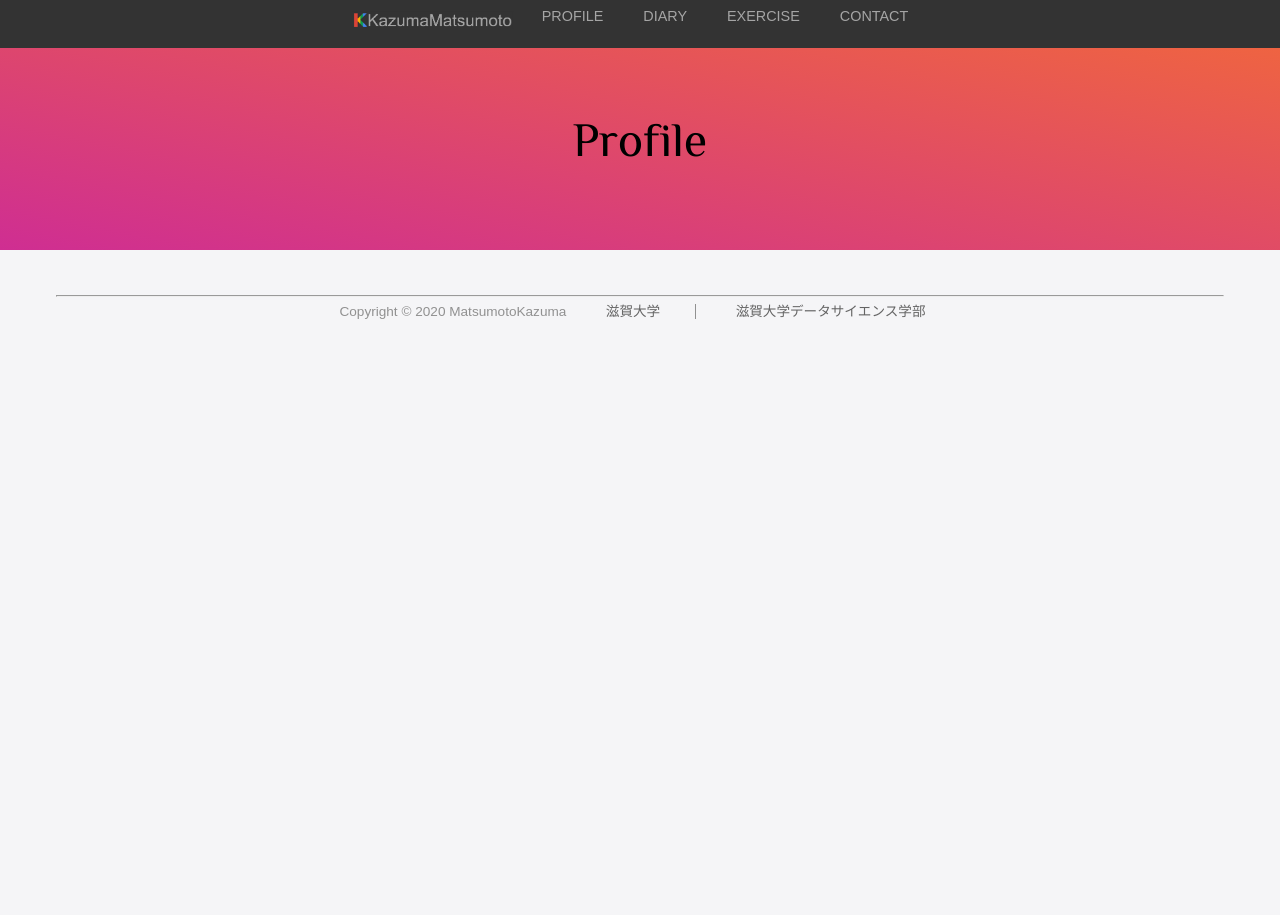
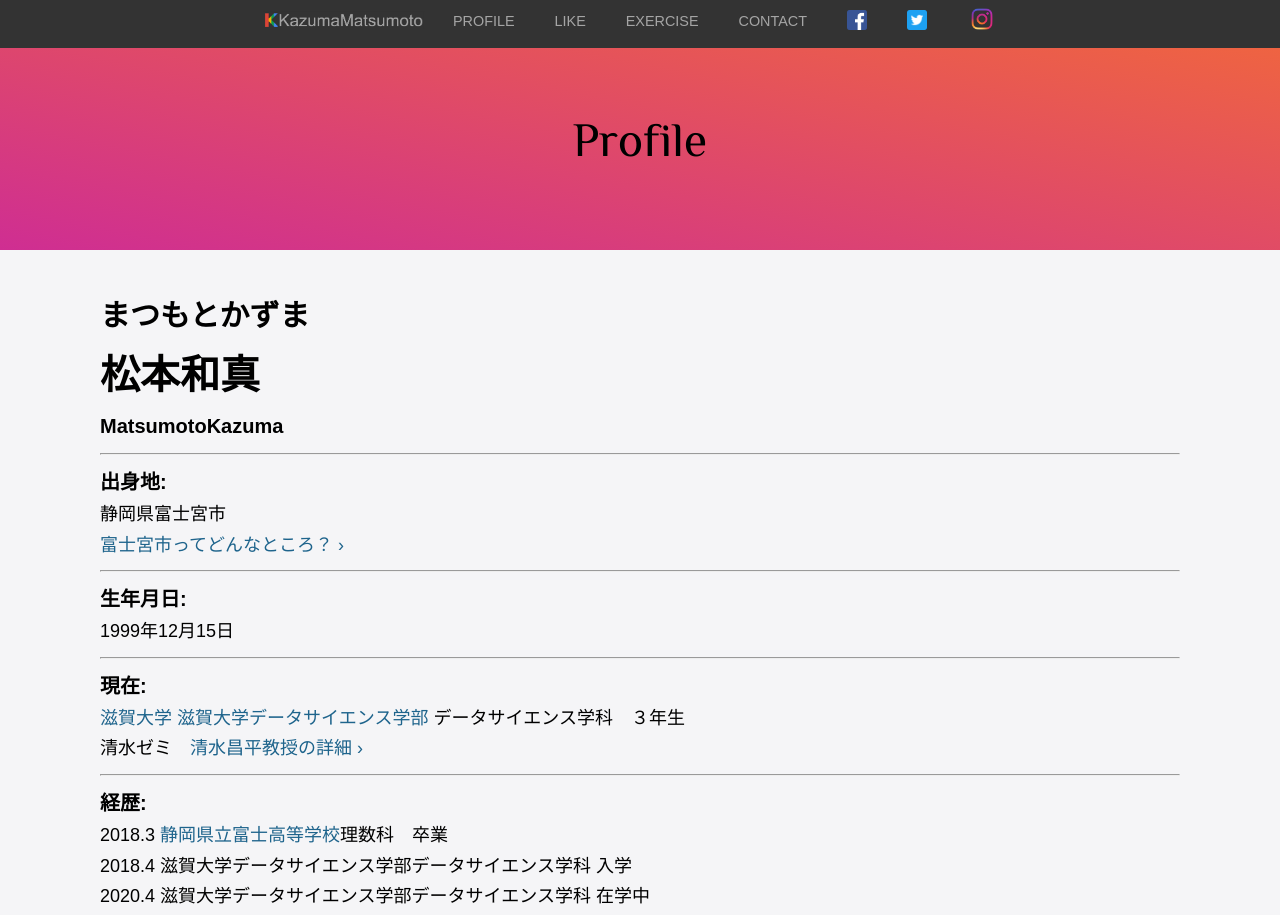
Before and after one commit to kazumamatsu/github.io, a plain HTML site: page profile.html in a window 1280 px wide. Shown: the top 915 px of the page. Before the commit the page ends 800 px from the top, so only its background shows below. Drawn offline with Linux system fonts and the light colour scheme; some packages are replaced by stand-ins of ours.

Commit message:
Add files via upload

```diff
--- a/css/style.css
+++ b/css/style.css
@@ -19,8 +19,9 @@ img {
 }
 
 .wrapper {
-    margin: 0 auto;
-    padding: 0 4%;
+  max-width: 1900px;
+  margin: 0 auto;
+  padding: 0 4%;
 }
 /* 大きな背景画像 */
 .big-bg {
@@ -40,11 +41,11 @@ img {
 
 /* ボタン */
 .button {
-    font-size: 1.15rem;
+    font-size: 1.5rem;
     background: rgb(255, 255, 255);
     color: rgb(0, 0, 0);
     border-radius: 50px;
-    padding: 15px 30px;
+    padding: 12.5px 20px;
 }
 .button:hover {
     color: rgba(100, 100, 100);
@@ -90,10 +91,10 @@ img {
 .main-nav a:hover {
     color: rgb(214, 214, 214);
 }
-.sns_logo{
+.sns-logo{
   display: flex;
 }
-.sns_logo img{
+.sns-logo img{
   min-width: 20px;
   width: 20px;
   height: auto;
@@ -135,13 +136,12 @@ img {
   display: flex;
 }
 .home-buttons a{
-    font-size: 1rem;
+    font-size: 1.25rem;
 }
 .home-button1{
-  font-size: 1.15rem;
   color: rgb(255, 255, 255);
   border-radius: 50px;
-  padding: 15px 30px;
+  padding: 12.5px 20px;
 }
 .home-button1:hover {
     text-decoration: underline;
@@ -165,12 +165,49 @@ img {
     padding-top: 100px;
     text-align: center;
 }
+#profile .page-title a{
+    color: rgb(0, 0, 0);
+}
+.profile-contents {
+  margin:0 100px 10px;
+  text-align: left;
+}
+.profile-contents li{
+  list-style: none;
+  font-size: 18px;
+}
+.profile-contents a{
+  color: rgb(30, 100, 140);
+}
+.profile-contents a:hover{
+
+  text-decoration: underline;
+}
+.profile-contents hr{
+  margin: 10px 0;
+}
+.name{
+  display: grid;
+}
+.name h3{
+  font-size: 40px;
+}
+.name h4{
+  font-size: 30px;
+}
+.name h5{
+  font-size: 20px;
+}
+.sub-title{
+  font-size: 20px;
+  font-weight: bold;
+}
 
 /*footer
 -----------------------*/
 footer {
   text-align: center;
-  margin-top: 10px;
+  margin-top: auto;
   padding: 5px;
 }
 footer hr{
--- a/profile.html
+++ b/profile.html
@@ -11,24 +11,75 @@
     <link href="https://fonts.googleapis.com/css?family=Philosopher" rel="stylesheet">
     <link href="css/style.css" rel="stylesheet">
   </head>
+
   <body>
     <div id="profile" class="big-bg" >
       <header class="page-header wrapper">
-        <li class="logo"><a href="index.html"><img src="images/logo_k_165_2.png"
-         onmouseover="this.src='images/logo_k_214_2.png'" onmouseout="this.src='images/logo_k_165_2.png'" alt="ホーム"></a></li>
         <nav>
           <ul class="main-nav">
-             <li><a href="profile.html">Profile</a></li>
-             <li><a href="diary.html">Diary</a></li>
-             <li><a href="exercise.html">Exercise</a></li>
-             <li><a href="contact.html">Contact</a></li>
+            <a class="logo" href="index.html"><img src="images/logo_k_165_2.png"
+              onmouseover="this.src='images/logo_k_214_2.png'" onmouseout="this.src='images/logo_k_165_2.png'" alt="ホーム"></a></li>
+            <li class="main-menu"><a href="profile.html">Profile</a>
+            <li class="main-menu"><a href="like.html">Like</a></li>
+            <li class="main-menu"><a href="exercise.html">Exercise</a></li>
+            <li class="main-menu"><a href="contact.html">Contact</a></li>
+            <div class="sns-logo">
+             <li><a href="https://www.facebook.com/profile.php?id=100006930881323" target="_blank"><img src="images/facebook.png" alt="facebook"></a></li>
+             <li><a href="https://twitter.com/kazuma_1215" target="_blank"><img src="images/Twitter.png" alt="twitter"></a></li>
+             <li class="instagram"><a href="https://www.instagram.com/kazumamatumoto/?hl=ja" target="_blank"><img src="images/Instagram.png" alt="instagram"></a></li>
+            </div>
            </ul>
         </nav>
       </header>
 
       <div class="wrapper">
-        <h2 class="page-title">Profile</h2>
+        <h2 class="page-title"><a href="#">Profile</a></h2>
       </div>
+    </div><!-- profile-->
+
+
+    <div class="profile-contents">
+      <div class="name">
+        <h4>まつもとかずま</h4>
+        <h3>松本和真</h3>
+        <h5>MatsumotoKazuma</h5>
+      </div>
+      <hr>
+      <div class="">
+        <p class="sub-title">出身地:</p>
+        <li>静岡県富士宮市</li>
+        <li><a href="http://www.city.fujinomiya.lg.jp/"　target="_blank">富士宮市ってどんなところ？ &rsaquo;</a></li>
+      </div>
+      <hr>
+      <div class="">
+        <p class="sub-title">生年月日:</p>
+        <li>1999年12月15日</li>
+      </div>
+      <hr>
+      <div class="">
+        <p class="sub-title">現在:</p>
+        <p>
+          <li>
+            <a href="https://www.shiga-u.ac.jp/" target="_blank">滋賀大学 </a>
+            <a href="https://www.ds.shiga-u.ac.jp/" target="_blank">滋賀大学データサイエンス学部 </a>
+            データサイエンス学科　３年生
+          </li>
+        </p>
+        <li>清水ゼミ　<a href="https://researchers.shiga-u.ac.jp/html/100002606_ja.html" target="_blank">清水昌平教授の詳細 &rsaquo;</a></li>
+      </div>
+      <hr>
+      <div class="">
+        <p class="sub-title">経歴:</p>
+      </div>
+      <ul>
+        <li>2018.3  <a href="http://www.edu.pref.shizuoka.jp/fuji-h/home.nsf/IndexFormView?OpenView" target="_blank">静岡県立富士高等学校</a>理数科　卒業</li>
+        <li>2018.4  滋賀大学データサイエンス学部データサイエンス学科 入学</li>
+        <li>2020.4  滋賀大学データサイエンス学部データサイエンス学科 在学中</li>
+        <li></li>
+        <li></li>
+        <li></li>
+        <li></li>
+      </ul>
     </div>
 
     <footer>
```
Also changed, not shown: index.html (+3 -4 lines).
